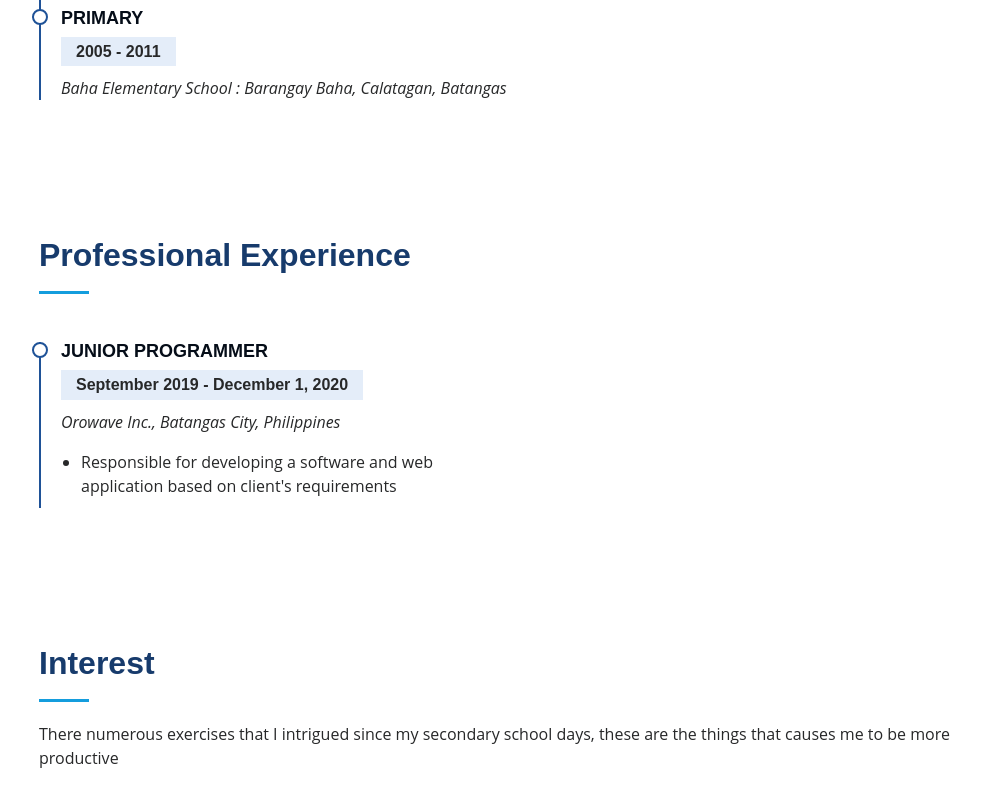
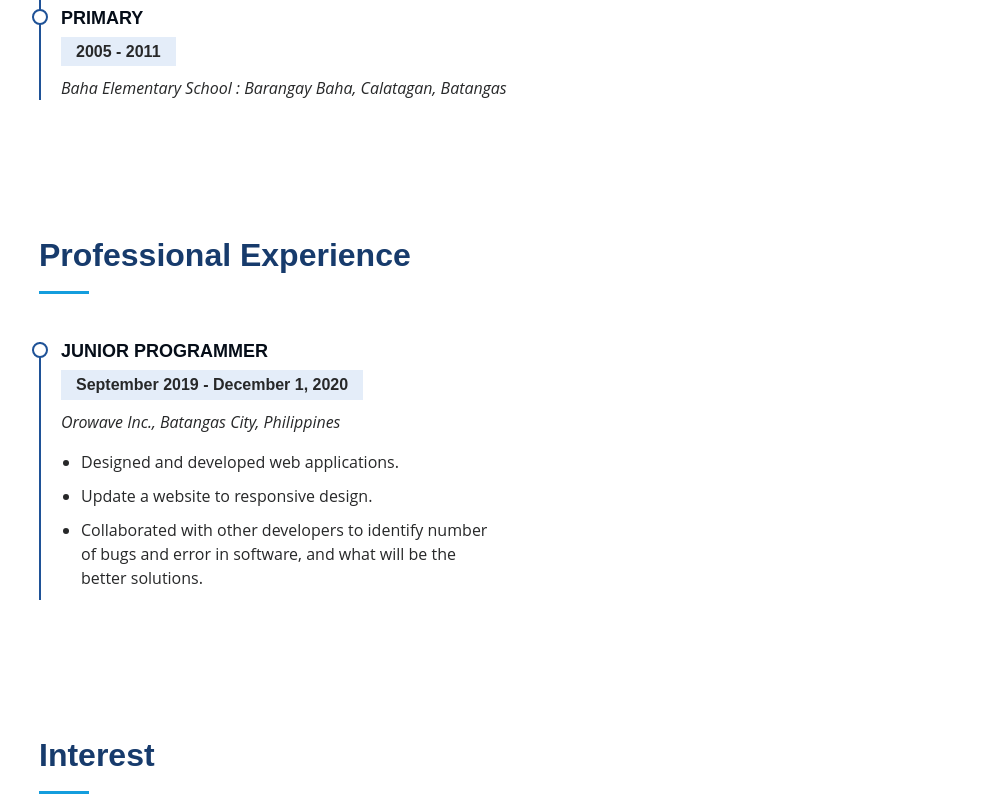
Before and after one commit to heriiikoooo/jericho-manalo, a plain HTML site: page index.html in a window 1280 px wide. Shown: the part 2224-3024 px from the top of the page, without its empty margins (276-1257 px from the left). Drawn offline with Linux system fonts and the light colour scheme.

Commit message:
Update index.html

```diff
--- a/index.html
+++ b/index.html
@@ -105,7 +105,7 @@
               </div>
               <div class="col-lg-6">
                 <ul>
-                  <li><i class="icofont-rounded-right"></i> <strong>Age:</strong> 21</li>
+                  <li><i class="icofont-rounded-right"></i> <strong>Age:</strong> 22</li>
                   <li><i class="icofont-rounded-right"></i> <strong>Degree:</strong> Degree Holder</li>
                   <li><i class="icofont-rounded-right"></i> <strong>Email:</strong> jerichomanalo140@gmail.com</li>
                 </ul>
@@ -258,7 +258,9 @@
               <h5>September 2019 - December 1, 2020</h5>
               <p><em>Orowave Inc., Batangas City, Philippines </em></p>
               <ul>
-                <li>Responsible for developing a software and web application based on client's requirements</li>
+                <li>Designed and developed web applications.</li>
+                <li>Update a website to responsive design.</li>
+                <li>Collaborated with other developers to identify number of bugs and error in software, and what will be the better solutions.</li>
               </ul>
             </div>
           </div>
```
